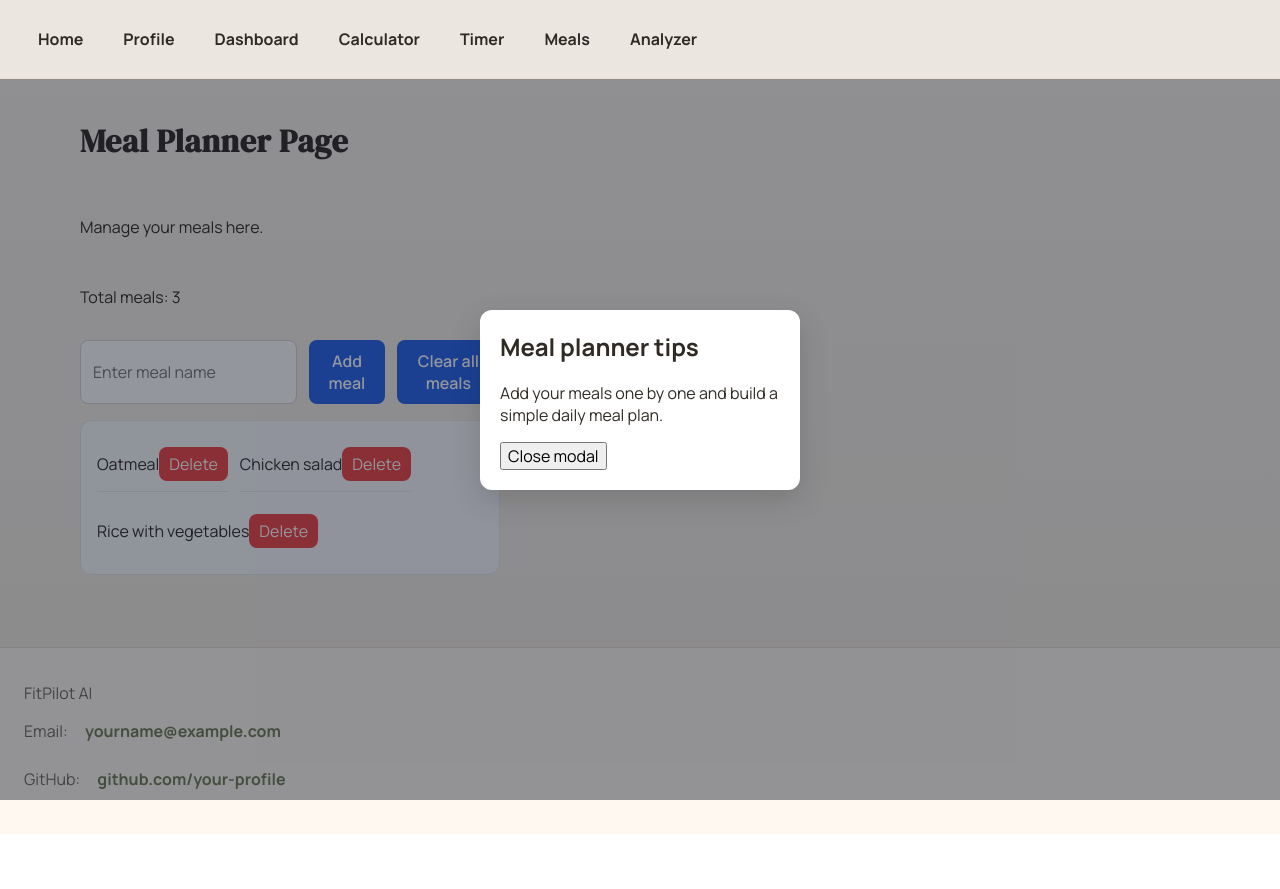
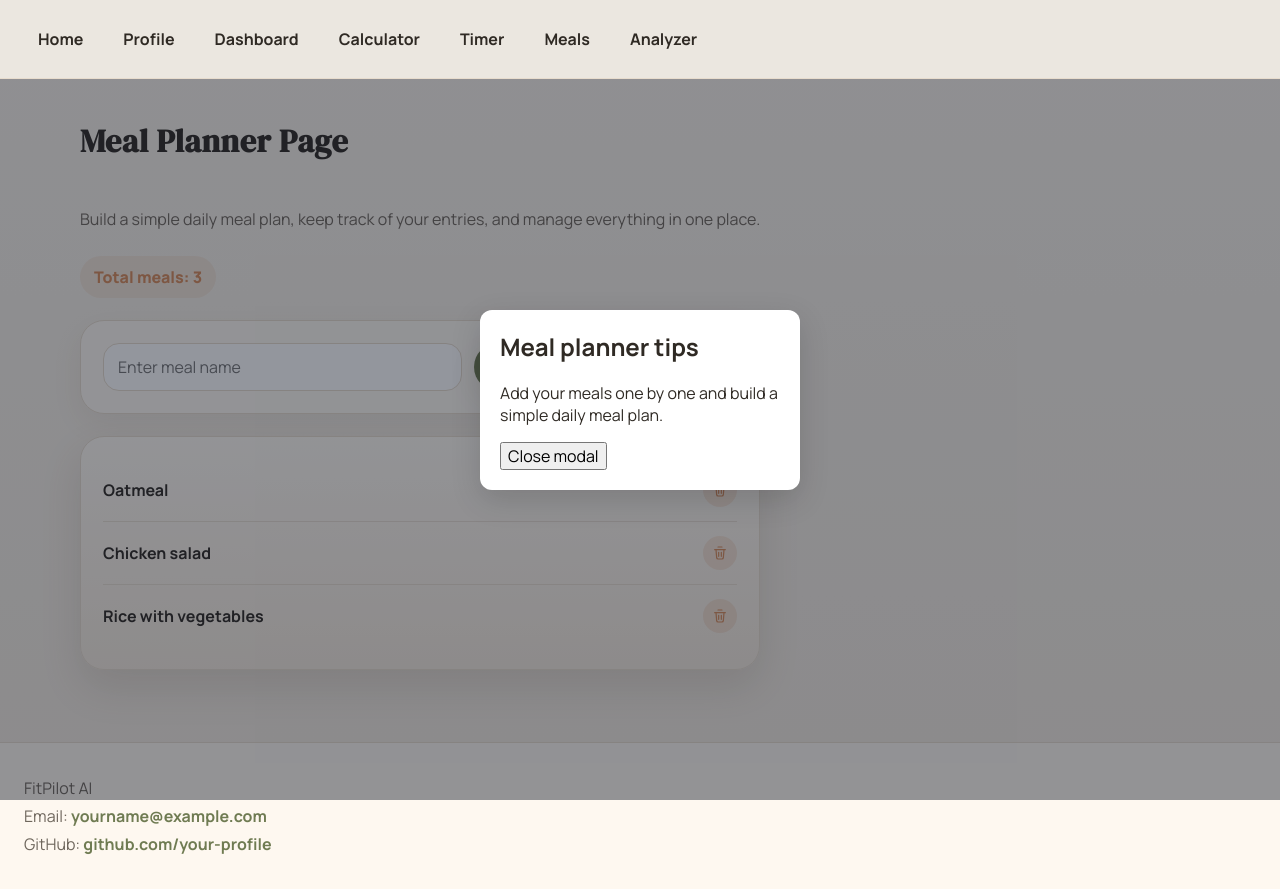
Before and after one commit to VladProtsyshyn/fitpilot-ai, a React (Vite) app: page /meals in a window 1280 px wide. Before the commit the page ends 834 px from the top, so only its background shows below. Built offline with nearby package versions, Linux system fonts and the light colour scheme.

Commit message:
style: refine meal planner page and icon actions

```diff
--- a/src/components/Navigation/Navigation.css
+++ b/src/components/Navigation/Navigation.css
@@ -8,7 +8,7 @@ nav {
     backdrop-filter: blur(14px);
 }
 
-ul {
+nav ul {
     display: flex;
     flex-wrap: wrap;
     gap: 12px;
@@ -17,7 +17,7 @@ ul {
     list-style: none;
 }
 
-a {
+nav a {
     display: inline-flex;
     align-items: center;
     padding: 10px 14px;
@@ -31,7 +31,7 @@ a {
         transform var(--transition-base);
 }
 
-a:hover {
+nav a:hover {
     background-color: var(--color-accent-soft);
     color: var(--color-primary);
     transform: translateY(-1px);
--- /dev/null
+++ b/src/components/icons/TrashIcon.jsx
@@ -0,0 +1,22 @@
+function TrashIcon() {
+    return (
+        <svg
+            width="16"
+            height="16"
+            viewBox="0 0 24 24"
+            fill="none"
+            xmlns="http://www.w3.org/2000/svg"
+            aria-hidden="true"
+        >
+            <path
+                d="M9 3H15M4 7H20M6 7L7 19C7.1 20.1 8 21 9.1 21H14.9C16 21 16.9 20.1 17 19L18 7M10 11V17M14 11V17"
+                stroke="currentColor"
+                strokeWidth="1.8"
+                strokeLinecap="round"
+                strokeLinejoin="round"
+            />
+        </svg>
+    );
+}
+
+export default TrashIcon;
--- a/src/pages/MealPlannerPage/MealPlannerPage.css
+++ b/src/pages/MealPlannerPage/MealPlannerPage.css
@@ -1,36 +1,120 @@
 .meal-page {
-    display: flex;
-    flex-direction: column;
-    gap: 16px;
+    display: grid;
+    gap: 22px;
+}
+
+.meal-page > p:first-of-type {
+    max-width: 760px;
+    margin: 0;
+    color: var(--color-text-soft);
+    line-height: 1.7;
+}
+
+.meal-page > p:last-of-type {
+    width: fit-content;
+    margin: 0;
+    padding: 10px 14px;
+    background-color: rgba(215, 140, 91, 0.12);
+    border-radius: 999px;
+    color: var(--color-accent);
+    font-weight: 800;
 }
 
 .meal-form {
     display: flex;
+    flex-wrap: wrap;
     gap: 12px;
-    max-width: 420px;
-    }
+    max-width: 680px;
+    padding: 22px;
+    background-color: rgba(255, 250, 242, 0.92);
+    border: 1px solid var(--color-border);
+    border-radius: var(--radius-lg);
+    box-shadow: var(--shadow-soft);
+}
 
 .meal-form input {
-    flex: 1;
-    padding: 10px 12px;
-    border: 1px solid #d1d5db;
-    border-radius: 8px;
+    flex: 1 1 220px;
+    padding: 12px 14px;
+    background-color: var(--color-surface-strong);
+    border: 1px solid var(--color-border);
+    border-radius: var(--radius-md);
 }
 
 .meal-form button {
-    padding: 10px 14px;
+    padding: 12px 16px;
     border: none;
-    border-radius: 8px;
-    background-color: #2563eb;
+    border-radius: 999px;
+    background-color: var(--color-primary);
     color: white;
-    font-weight: 600;
+    font-weight: 800;
+    box-shadow: var(--shadow-soft);
     cursor: pointer;
+    transition:
+        transform var(--transition-base),
+        background-color var(--transition-base),
+        box-shadow var(--transition-base);
+}
+
+.meal-form button:hover {
+    background-color: var(--color-primary-hover);
+    transform: translateY(-2px);
+    box-shadow: var(--shadow-medium);
 }
 
 .meal-list {
-    padding: 16px;
-    background-color: #f9fafb;
-    border: 1px solid #e5e7eb;
-    border-radius: 12px;
-    max-width: 420px;
+    max-width: 680px;
+    padding: 22px;
+    background:
+        linear-gradient(180deg, rgba(255, 250, 242, 0.96), rgba(245, 235, 222, 0.92));
+    border: 1px solid var(--color-border);
+    border-radius: var(--radius-lg);
+    box-shadow: var(--shadow-medium);
 }
+
+.meal-list ul {
+    margin: 0;
+    padding: 0;
+    list-style: none;
+}
+
+.meal-list li {
+    display: flex;
+    align-items: center;
+    justify-content: space-between;
+    gap: 14px;
+    padding: 14px 0;
+    border-bottom: 1px solid rgba(231, 220, 205, 0.85);
+}
+
+.meal-list li:last-child {
+    border-bottom: none;
+}
+
+.meal-name {
+    display: block;
+    font-size: 1rem;
+    font-weight: 700;
+    color: var(--color-text);
+}
+
+.meal-list button {
+    display: inline-flex;
+    align-items: center;
+    justify-content: center;
+    width: 34px;
+    height: 34px;
+    padding: 0;
+    border: none;
+    border-radius: 999px;
+    background-color: rgba(215, 140, 91, 0.16);
+    color: var(--color-accent);
+    cursor: pointer;
+    transition:
+        transform var(--transition-base),
+        background-color var(--transition-base);
+}
+
+.meal-list button:hover {
+    transform: translateY(-1px);
+    background-color: rgba(215, 140, 91, 0.24);
+}
--- a/src/pages/MealPlannerPage/MealPlannerPage.jsx
+++ b/src/pages/MealPlannerPage/MealPlannerPage.jsx
@@ -1,6 +1,7 @@
 import { useEffect, useState } from 'react';
 import { getMealsFromStorage, saveMealsToStorage } from '../../services/storageService';
 import Modal from '../../components/Modal/Modal';
+import TrashIcon from '../../components/icons/TrashIcon';
 import './MealPlannerPage.css';
 
 function MealPlannerPage() {
@@ -67,7 +68,7 @@ function MealPlannerPage() {
     return (
         <div className="meal-page">
             <h1>Meal Planner Page</h1>
-            <p>Manage your meals here.</p>
+            <p>Build a simple daily meal plan, keep track of your entries, and manage everything in one place.</p>
             <p>Total meals: {meals.length}</p>
 
             <div className="meal-form">
@@ -93,9 +94,9 @@ function MealPlannerPage() {
                     <ul>
                         {meals.map((meal) => (
                             <li key={meal.id}>
-                                {meal.name}
+                                <span className="meal-name">{meal.name}</span>
                                 <button type="button" onClick={() => handleDeleteMeal(meal.id)}>
-                                    Delete
+                                    <TrashIcon />
                                 </button>
                             </li>
                         ))}
```
